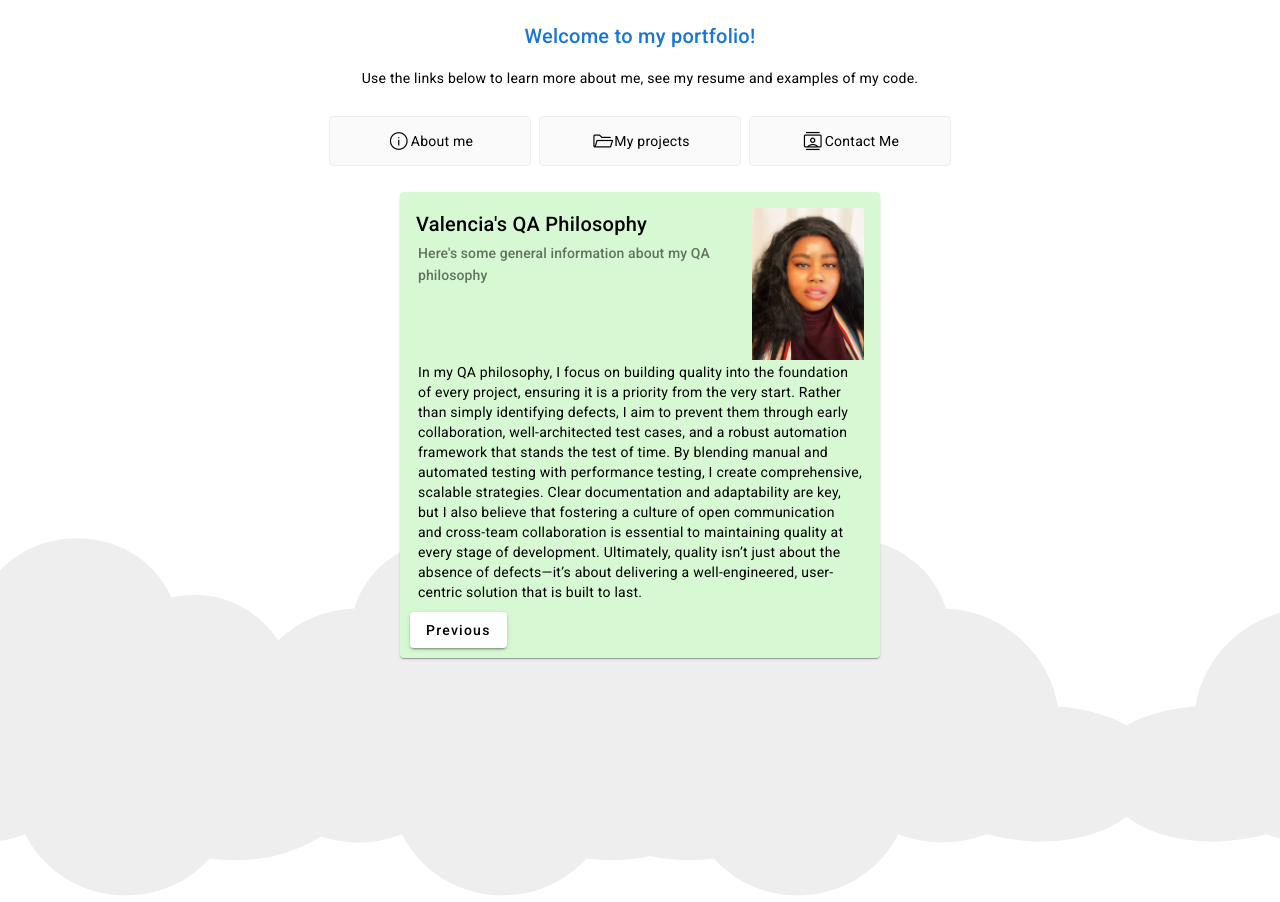
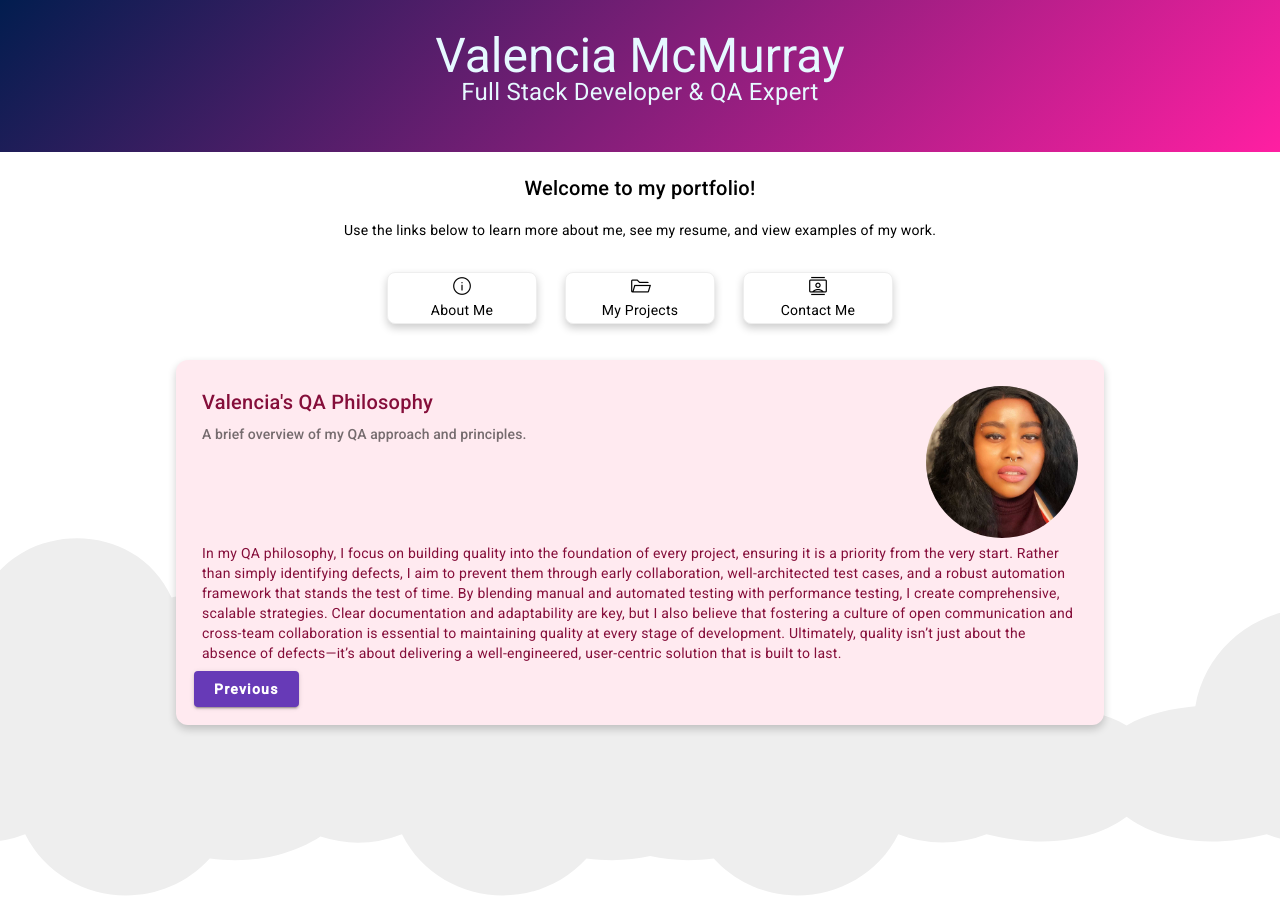
Before and after one commit to Valencia2019/Valencia2019.github.io, an Angular app: page /my-portfolio/about-me in a window 1280 px wide. Both pictures are taken after a click on the button "Next". Before the commit the page ends 800 px from the top, so only its background shows below. Built offline with nearby package versions, Linux system fonts and the light colour scheme.

Commit message:
content updates

```diff
--- a/src/app/about-me/about-me.component.css
+++ b/src/app/about-me/about-me.component.css
@@ -1,42 +1,74 @@
-.about-me-card, .my-philosophy-card{
-  min-width: fit-content;
-  min-height: fit-content;
-  margin-top: 10px;
-  max-width: 60vh;
-}
-.about-me-card{
-  max-height: 55vh;
-  background-color: rgb(211, 247, 249);
+.about-me-card, .my-philosophy-card {
+  display: flex;
+  flex-direction: column;
+  justify-content: space-between;
+  padding: 10px;
+  max-width: 90vw;
+  max-height: 80vh;
+  overflow: hidden;
+  box-shadow: 0px 4px 8px rgba(0, 0, 0, 0.2);
+  border-radius: 12px;
+  transition: transform 0.3s, box-shadow 0.3s;
 }
 
-.my-philosophy-card{
-  max-height: 50vh;
-  background-color: rgb(214, 249, 211);
+.about-me-card {
+  background-color: #f0f7ff; /* Light blue */
+  color: #021d4f; /* Dark navy text */
+}
+
+.my-philosophy-card {
+  background-color: #ffeaf0; /* Light pink */
+  color: #850e3a; /* Darker text for contrast */
+}
+
+.content-container {
+  overflow-y: auto;
+  padding: 0 10px;
+}
+
+.actions-container {
+  display: flex;
+  flex-direction: row;
+  justify-content: space-evenly;
+  flex-wrap: wrap;
+  margin-top: 15px;
+  padding-bottom: 10px;
 }
 
 mat-card img {
   object-fit: cover;
-  /*this makes the image in src fit to the size specified below*/
-  max-width: 25%;
+  max-width: 30%;
+  border-radius: 50%;
+  transition: transform 0.3s;
 }
 
-.header-img {
-  background-image: url('src\assets\profilepic2.jpeg');
-  background-size: cover;
+mat-card img:hover {
+  transform: scale(1.1);
 }
 
-button, p, mat-card-subtitle {
-  margin: 2px;
+button[mat-raised-button] {
+  color: white;
+  padding: 6px 20px;
+  font-weight: bold;
+}
+
+p, mat-card-subtitle {
+  margin: 5px 0;
 }
 
 @media (max-width: 600px) {
-  .shrinkable-content {
-    flex-shrink: 1;
-    flex-basis: 100%;
+  .about-me-card, .my-philosophy-card {
+    max-height: 100vh;
+    overflow: auto;
   }
 
-  .shrinkable-actions {
-    flex-shrink: 1;
-    flex-basis: 100%;
+  .content-container, .actions-container {
+    width: 100%;
+    justify-content: center;
+  }
+
+  button[mat-raised-button] {
+    width: 90%;
+    margin: 5px 0;
   }
 }
--- a/src/app/about-me/about-me.component.html
+++ b/src/app/about-me/about-me.component.html
@@ -1,46 +1,41 @@
 @if(showAboutMeCard){
   <mat-card #aboutMeCard class="about-me-card">
-  <mat-card-header>
+    <mat-card-header>
+      <mat-card-title-group>
+        <mat-card-title>Valencia at a Glance</mat-card-title>
+        <mat-card-subtitle>A quick bio, along with links to my resume and LinkedIn profile.</mat-card-subtitle>
+        <img mat-card-lg-image src="../assets/profilepic2.jpeg" alt="Photo of Valencia">
+      </mat-card-title-group>
+    </mat-card-header>
 
-    <mat-card-title-group>
-      <mat-card-title>Valencia at a glance</mat-card-title>
-      <mat-card-subtitle>These are the basics about me, which includes a short bio, my resume, and LinkedIn profile.</mat-card-subtitle>
-      <img mat-card-lg-image src="..\assets\profilepic2.jpeg" alt="Photo of Valencia">
-    </mat-card-title-group>
-  </mat-card-header>
-
-  <mat-card-content class="shrinkable-content">
-    <p>
-      {{aboutMeText}}
-    </p>
-  </mat-card-content>
-  <mat-card-actions class="shrinkable-actions">
-    <button matTooltip="Clicking this button will open a my LinkedIn profile in a new tab" mat-raised-button><a href="https://www.linkedin.com/in/valenciamcm/" target="_blank" tabindex="0">
-      <span>My LinkedIn Profile</span>
-    </a></button>
-    <button matTooltip="Clicking this button will open my resume in a new tab " mat-raised-button><a href="..\assets\Resume Latest.pdf" target="_blank"><span>My resume</span></a></button>
-    <button matTooltip="Clicking this button will go to my philosophy card" mat-raised-button (click)="toggleCards()">Next</button>
-  </mat-card-actions>
-</mat-card>}
-
-@else {
+    <mat-card-content class="content-container">
+      <p>{{ aboutMeText }}</p>
+    </mat-card-content>
+    <mat-card-actions class="actions-container">
+      <a matTooltip="LinkedIn Profile" href="https://www.linkedin.com/in/valenciamcm/" target="_blank">
+        <button mat-raised-button color="primary">My LinkedIn Profile</button>
+      </a>
+      <a matTooltip="View Resume" href="../assets/Resume Latest.pdf" target="_blank">
+        <button mat-raised-button color="accent">My Resume</button>
+      </a>
+      <button matTooltip="Switch to my QA Philosophy" mat-raised-button color="warn" (click)="toggleCards()">Next</button>
+    </mat-card-actions>
+  </mat-card>
+} @else {
   <mat-card #myPhilosophyCard class="my-philosophy-card">
     <mat-card-header>
       <mat-card-title-group>
         <mat-card-title>Valencia's QA Philosophy</mat-card-title>
-        <mat-card-subtitle >Here's some general information about my QA philosophy</mat-card-subtitle>
-        <img mat-card-lg-image src="..\assets\profilepic1.jpeg" alt="Photo of Valencia">
+        <mat-card-subtitle>A brief overview of my QA approach and principles.</mat-card-subtitle>
+        <img mat-card-lg-image src="../assets/profilepic1.jpeg" alt="Photo of Valencia">
       </mat-card-title-group>
     </mat-card-header>
 
     <mat-card-content class="shrinkable-content">
-      <p>
-        {{myPhilosophyText}}
-      </p>
+      <p>{{ myPhilosophyText }}</p>
     </mat-card-content>
     <mat-card-actions class="shrinkable-actions">
-      <button matTooltip="Clicking this button will go back to the about me card" mat-raised-button
-        (click)="toggleCards()">Previous</button>
+      <button matTooltip="Go back to About Me" mat-raised-button color="primary" (click)="toggleCards()">Previous</button>
     </mat-card-actions>
   </mat-card>
 
--- a/src/app/app.component.css
+++ b/src/app/app.component.css
@@ -0,0 +1,74 @@
+/* Basic Reset */
+* {
+    box-sizing: border-box;
+  }
+
+  /* Hero Section */
+  .hero {
+    background: linear-gradient(135deg, #021d4f, #ff1fa2);
+    color: #e6f9ff;
+    padding: 40px;
+    text-align: center;
+  }
+
+  .hero h1 {
+    font-size: 3rem;
+    margin: 0;
+  }
+
+  .hero p {
+    font-size: 1.5rem;
+    margin: 10px 0;
+  }
+
+  /* Navigation Cards */
+  .card-container {
+    display: flex;
+    gap: 20px;
+    justify-content: center;
+    margin: 20px 0;
+  }
+
+  .card {
+    display: flex;
+    align-items: center;
+    justify-content: center;
+    flex-direction: column;
+    padding: 25px;
+    background: #fff;
+    border-radius: 8px;
+    width: 150px;
+    text-align: center;
+    box-shadow: 0 4px 8px rgba(0, 0, 0, 0.2);
+    transition: transform 0.3s ease, box-shadow 0.3s ease;
+  }
+
+  .card:hover {
+    transform: translateY(-5px);
+    box-shadow: 0 6px 12px rgba(0, 0, 0, 0.3);
+  }
+
+  /* Featured Project */
+  .featured-project {
+    background: #f5f5f5;
+    padding: 20px;
+    border-radius: 8px;
+    margin: 20px auto;
+    text-align: center;
+    width: 80%;
+  }
+
+  .view-project {
+    display: inline-block;
+    margin-top: 10px;
+    padding: 10px 20px;
+    background-color: #033591;
+    color: #e6f9ff;
+    text-decoration: none;
+    border-radius: 5px;
+    transition: background-color 0.3s ease;
+  }
+
+  .view-project:hover {
+    background-color: #021d4f;
+  }
--- a/src/app/app.component.html
+++ b/src/app/app.component.html
@@ -1,22 +1,37 @@
+<div class="hero">
+  <h1>Valencia McMurray</h1>
+  <p>Full Stack Developer & QA Expert</p>
+</div>
+
 <div class="content" role="main">
   <!-- Options -->
-  <h2 ><a routerLink="/my-portfolio">Welcome to my portfolio!</a></h2>
-  <p>Use the links below to learn more about me, see my resume and examples of my code.</p>
+  <h2>Welcome to my portfolio!</h2>
+  <p>Use the links below to learn more about me, see my resume, and view examples of my work.</p>
+
+  <!-- Navigation Cards -->
   <nav class="card-container">
-    <a class="card card-small" routerLink="/about-me" tabindex="0">
+    <a class="card" routerLink="/about-me" tabindex="0">
       <span class="material-symbols-outlined">info</span>
-      <span>About me</span>
+      <span>About Me</span>
     </a>
-
-    <button class="card card-small" routerLink="/my-projects" tabindex="0">
+    <a class="card" routerLink="/my-projects" tabindex="0">
       <span class="material-symbols-outlined">folder_open</span>
-      <span>My projects</span>
-    </button>
-    <button class="card card-small" routerLink="/contact-me" tabindex="0">
+      <span>My Projects</span>
+    </a>
+    <a class="card" routerLink="/contact-me" tabindex="0">
       <span class="material-symbols-outlined">contacts</span>
       <span>Contact Me</span>
-    </button>
+    </a>
+  </nav>
 
-  </nav>
+  <!-- Featured Project -->
+ @if(onHomePage){
+  <section class="featured-project">
+    <h3>Featured Project: Job Matching Platform</h3>
+    <p>An NYC-focused platform that connects freelancers with businesses, leveraging dynamic user matching with a smooth front-end.</p>
+    <a routerLink="/my-projects/job-matching" class="view-project">View Project</a>
+  </section>
+ }
+
   <router-outlet></router-outlet>
 </div>
--- a/src/app/app.component.ts
+++ b/src/app/app.component.ts
@@ -1,4 +1,5 @@
 import { Component } from '@angular/core';
+import { Router, NavigationEnd } from '@angular/router';
 
 @Component({
   selector: 'app-root',
@@ -6,5 +7,16 @@ import { Component } from '@angular/core';
   styleUrls: ['./app.component.css']
 })
 export class AppComponent {
+  onHomePage = true;
+
+
+  constructor(private router: Router) {
+    this.router.events.subscribe(event => {
+      if (event instanceof NavigationEnd) {
+        this.onHomePage = event.url === '/';
+      }
+    });
+  }
+
 
 }
```
